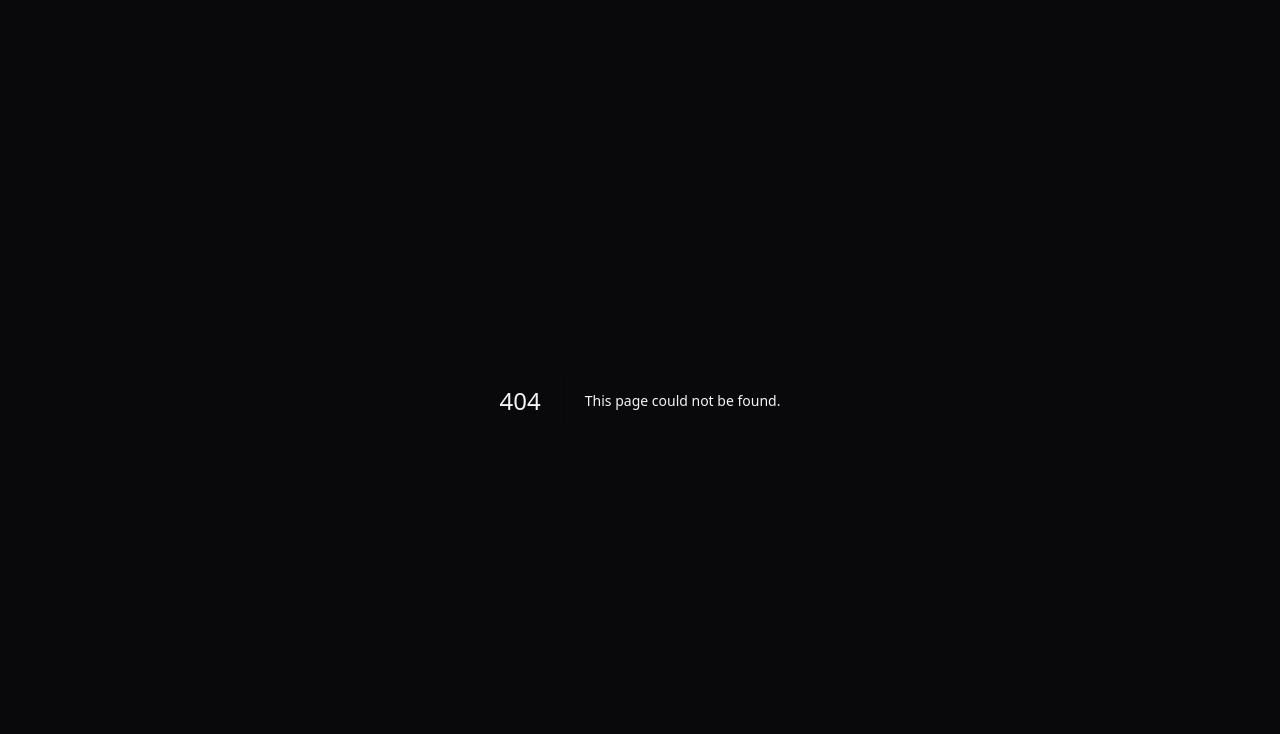
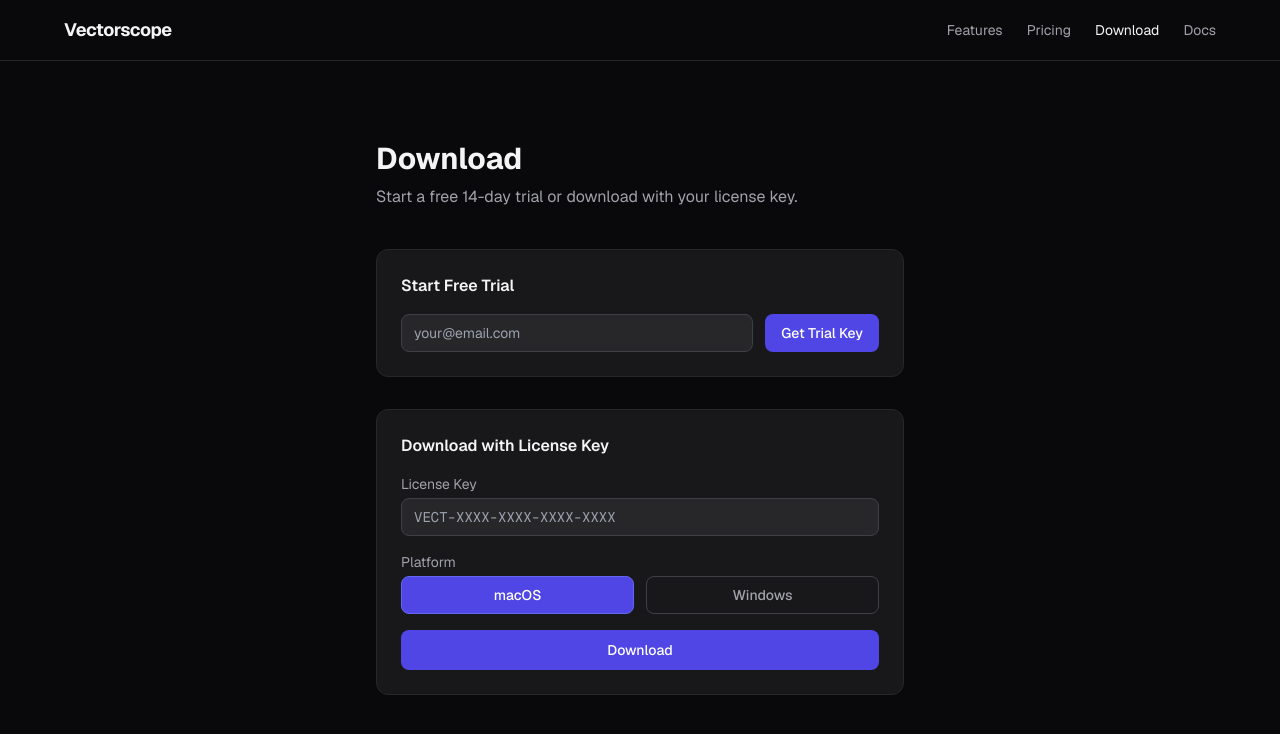
Before and after one commit to kevinkiklee/chromascope, a Next.js app in the folder apps/web/: page /download in a window 1280 px wide. Before the commit this address had no page. Shown: the top 734 px of the page. Built offline with nearby package versions, Linux system fonts and the light colour scheme.

Commit message:
feat(web): add download page with trial key form and gated download API route

```diff
--- /dev/null
+++ b/apps/web/app/api/download/[platform]/route.ts
@@ -0,0 +1,28 @@
+import { NextRequest, NextResponse } from 'next/server';
+import { validateLicense } from '@/lib/license';
+
+const DOWNLOAD_URLS: Record<string, string | undefined> = {
+  macos: process.env.DOWNLOAD_URL_MACOS,
+  windows: process.env.DOWNLOAD_URL_WINDOWS,
+};
+
+export async function GET(req: NextRequest, { params }: { params: Promise<{ platform: string }> }) {
+  const { platform } = await params;
+  const key = req.nextUrl.searchParams.get('key') ?? '';
+
+  if (!DOWNLOAD_URLS[platform]) {
+    return NextResponse.json({ error: 'Unknown platform' }, { status: 400 });
+  }
+
+  if (!key) {
+    return NextResponse.redirect(new URL('/download', req.url));
+  }
+
+  // Use a placeholder machine_id for download validation (no activation)
+  const result = await validateLicense(key, '__download_check__');
+  if (!result.valid) {
+    return NextResponse.redirect(new URL('/download?error=invalid_key', req.url));
+  }
+
+  return NextResponse.redirect(DOWNLOAD_URLS[platform]!);
+}
--- /dev/null
+++ b/apps/web/app/download/page.tsx
@@ -0,0 +1,133 @@
+'use client';
+import { useState } from 'react';
+import Link from 'next/link';
+
+type Platform = 'macos' | 'windows';
+
+export default function DownloadPage() {
+  const [email, setEmail] = useState('');
+  const [trialKey, setTrialKey] = useState('');
+  const [licenseKey, setLicenseKey] = useState('');
+  const [platform, setPlatform] = useState<Platform>('macos');
+  const [loading, setLoading] = useState(false);
+  const [error, setError] = useState('');
+
+  async function handleTrial(e: React.FormEvent) {
+    e.preventDefault();
+    setLoading(true);
+    setError('');
+    const res = await fetch('/api/license/trial', {
+      method: 'POST',
+      headers: { 'Content-Type': 'application/json' },
+      body: JSON.stringify({ email }),
+    });
+    const data = await res.json();
+    setLoading(false);
+    if (data.key) {
+      setTrialKey(data.key);
+    } else {
+      setError(data.error ?? 'Failed to create trial');
+    }
+  }
+
+  async function handleDownload(e: React.FormEvent) {
+    e.preventDefault();
+    const key = licenseKey.trim();
+    if (!key) { setError('Enter a license key'); return; }
+    window.location.href = `/api/download/${platform}?key=${encodeURIComponent(key)}`;
+  }
+
+  return (
+    <div className="min-h-screen bg-zinc-950 text-zinc-100">
+      <nav className="border-b border-zinc-800 px-6 py-4">
+        <div className="max-w-6xl mx-auto flex items-center justify-between">
+          <Link href="/" className="font-bold text-lg tracking-tight">Vectorscope</Link>
+          <div className="flex items-center gap-6 text-sm text-zinc-400">
+            <Link href="/features" className="hover:text-zinc-100 transition-colors">Features</Link>
+            <Link href="/pricing" className="hover:text-zinc-100 transition-colors">Pricing</Link>
+            <Link href="/download" className="text-zinc-100">Download</Link>
+            <Link href="/docs" className="hover:text-zinc-100 transition-colors">Docs</Link>
+          </div>
+        </div>
+      </nav>
+
+      <main className="py-20 px-6 max-w-xl mx-auto">
+        <h1 className="text-3xl font-bold mb-2">Download</h1>
+        <p className="text-zinc-400 mb-10">Start a free 14-day trial or download with your license key.</p>
+
+        {/* Trial form */}
+        <section className="bg-zinc-900 border border-zinc-800 rounded-xl p-6 mb-8">
+          <h2 className="font-semibold mb-4">Start Free Trial</h2>
+          {trialKey ? (
+            <div className="text-sm">
+              <p className="text-zinc-400 mb-2">Your trial key:</p>
+              <code className="block bg-zinc-800 rounded px-3 py-2 font-mono text-indigo-300 mb-4">{trialKey}</code>
+              <p className="text-zinc-500 text-xs">Copy this key and use it in the download form below.</p>
+            </div>
+          ) : (
+            <form onSubmit={handleTrial} className="flex gap-3">
+              <input
+                type="email"
+                required
+                placeholder="your@email.com"
+                value={email}
+                onChange={(e) => setEmail(e.target.value)}
+                className="flex-1 bg-zinc-800 border border-zinc-700 rounded-lg px-3 py-2 text-sm focus:outline-none focus:border-indigo-500"
+              />
+              <button
+                type="submit"
+                disabled={loading}
+                className="bg-indigo-600 hover:bg-indigo-500 text-white px-4 py-2 rounded-lg text-sm font-medium disabled:opacity-50"
+              >
+                {loading ? 'Creating...' : 'Get Trial Key'}
+              </button>
+            </form>
+          )}
+        </section>
+
+        {/* Download form */}
+        <section className="bg-zinc-900 border border-zinc-800 rounded-xl p-6">
+          <h2 className="font-semibold mb-4">Download with License Key</h2>
+          <form onSubmit={handleDownload} className="space-y-4">
+            <div>
+              <label className="block text-sm text-zinc-400 mb-1">License Key</label>
+              <input
+                type="text"
+                placeholder="VECT-XXXX-XXXX-XXXX-XXXX"
+                value={licenseKey}
+                onChange={(e) => setLicenseKey(e.target.value)}
+                className="w-full bg-zinc-800 border border-zinc-700 rounded-lg px-3 py-2 text-sm font-mono focus:outline-none focus:border-indigo-500"
+              />
+            </div>
+            <div>
+              <label className="block text-sm text-zinc-400 mb-1">Platform</label>
+              <div className="flex gap-3">
+                {(['macos', 'windows'] as Platform[]).map((p) => (
+                  <button
+                    key={p}
+                    type="button"
+                    onClick={() => setPlatform(p)}
+                    className={`flex-1 py-2 rounded-lg text-sm font-medium border transition-colors ${
+                      platform === p
+                        ? 'border-indigo-500 bg-indigo-600 text-white'
+                        : 'border-zinc-700 text-zinc-400 hover:border-zinc-500'
+                    }`}
+                  >
+                    {p === 'macos' ? 'macOS' : 'Windows'}
+                  </button>
+                ))}
+              </div>
+            </div>
+            {error && <p className="text-red-400 text-sm">{error}</p>}
+            <button
+              type="submit"
+              className="w-full bg-indigo-600 hover:bg-indigo-500 text-white py-2.5 rounded-lg text-sm font-medium transition-colors"
+            >
+              Download
+            </button>
+          </form>
+        </section>
+      </main>
+    </div>
+  );
+}
```
